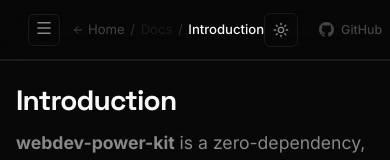
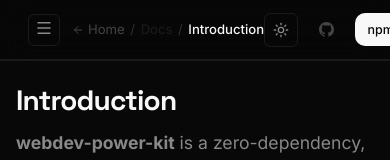
Before and after one commit to dev-aditya-lab/webdev-power-kit, a Next.js app in the folder frontend/: page /docs/introduction in a window 390 px wide. Shown: the top 160 px of the page. Built offline with nearby package versions, Linux system fonts and the light colour scheme.

Commit message:
feat: implement base design tokens and layout components with global CSS and Navbar

```diff
--- a/frontend/src/app/globals.css
+++ b/frontend/src/app/globals.css
@@ -3723,3 +3723,114 @@
 }
 
 /* ── Interactive Flow Diagram (Removed - replaced by .hs namespace) ── */
+
+/* ── Landing Navbar Links & Responsive ───────── */
+.navbar-links {
+  display: flex;
+  align-items: center;
+  gap: 1.5rem;
+  margin-left: 2rem;
+  flex: 1;
+}
+
+.navbar-link-btn {
+  color: var(--text-2);
+  font-size: 0.9rem;
+  font-weight: 500;
+  text-decoration: none;
+  transition: color 0.2s var(--ease);
+  display: inline-flex;
+  align-items: center;
+  gap: 0.25rem;
+}
+
+.navbar-link-btn:hover {
+  color: var(--text-1);
+}
+
+.navbar-mobile-toggle {
+  display: none;
+  background: transparent;
+  border: 1px solid var(--border);
+  color: var(--text-2);
+  width: 36px;
+  height: 36px;
+  border-radius: var(--r-sm);
+  cursor: pointer;
+  align-items: center;
+  justify-content: center;
+  transition: var(--t);
+  margin-left: 0.5rem;
+}
+
+.navbar-mobile-toggle:hover {
+  color: var(--text-1);
+  border-color: var(--border-2);
+}
+
+@media (max-width: 960px) {
+  .navbar-links {
+    display: none;
+  }
+  .navbar-github-btn span {
+    display: none;
+  }
+  .navbar-mobile-toggle {
+    display: flex;
+  }
+}
+
+/* Mobile Menu Drawer Overlay */
+.mobile-menu-overlay {
+  position: fixed;
+  top: var(--header-h);
+  left: 0;
+  right: 0;
+  bottom: 0;
+  background: rgba(0, 0, 0, 0.4);
+  backdrop-filter: blur(4px);
+  z-index: 38;
+}
+
+.mobile-menu-drawer {
+  position: fixed;
+  top: var(--header-h);
+  left: 0;
+  right: 0;
+  background: var(--bg-card);
+  border-bottom: 1px solid var(--border);
+  padding: 2rem 1.75rem;
+  display: flex;
+  flex-direction: column;
+  gap: 1.5rem;
+  z-index: 39;
+}
+
+.mobile-menu-links {
+  display: flex;
+  flex-direction: column;
+  gap: 1.25rem;
+}
+
+.mobile-menu-link {
+  font-size: 1.1rem;
+  font-weight: 500;
+  color: var(--text-2);
+  text-decoration: none;
+  display: inline-flex;
+  align-items: center;
+  gap: 0.35rem;
+}
+
+.mobile-menu-link:hover {
+  color: var(--text-1);
+}
+
+.mobile-menu-footer {
+  display: flex;
+  align-items: center;
+  gap: 0.75rem;
+  margin-top: 1rem;
+  border-top: 1px solid var(--border);
+  padding-top: 1.5rem;
+}
```
Also changed, not shown: frontend/src/components/layout/Navbar.tsx (+150 -17 lines).
